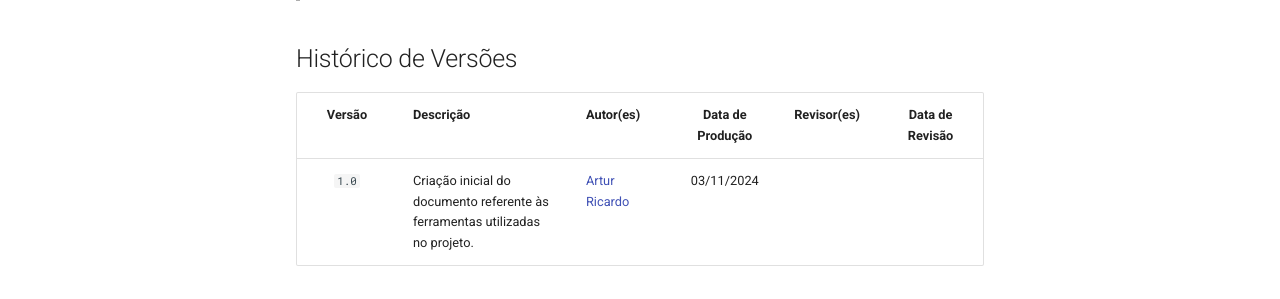
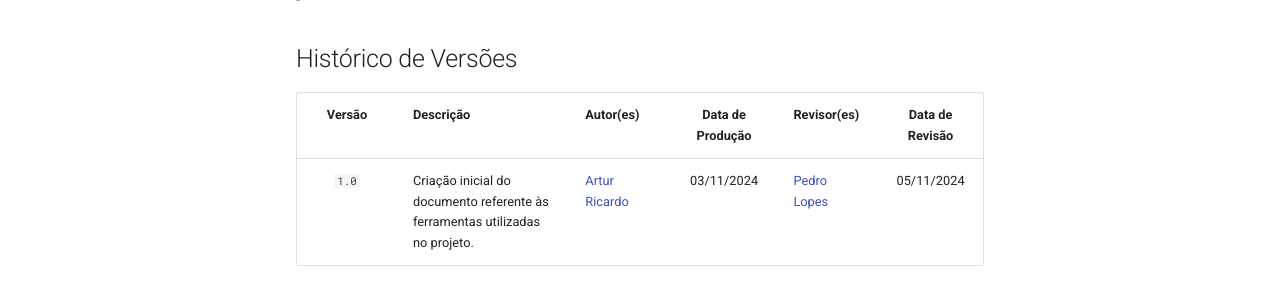
Before and after one commit to Requisitos-de-Software/2024.2-MeuSUSDigital, an MkDocs documentation site: the page built from docs/planejamento/ferramentas.md, in a window 1280 px wide and 900 px high, scrolled down 1958 px. Shown: the part 550-849 px from the top of the window. Built offline with MkDocs 1.6.1 and Material for MkDocs 9.7.7, drawn with Linux system fonts in a browser that asks for light colours.

Commit message:
revisao ferramentas.md

```diff
--- a/docs/planejamento/ferramentas.md
+++ b/docs/planejamento/ferramentas.md
@@ -116,4 +116,4 @@ Este documento trata da descrição de diversas ferramentas que foram selecionad
 
 | Versão | Descrição | Autor(es) | Data de Produção | Revisor(es) | Data de Revisão |
 | :----: | --------- | --------- | :--------------: | ----------- | :-------------: |
-| `1.0`  | Criação inicial do documento referente às ferramentas utilizadas no projeto. | [Artur Ricardo](https://github.com/algorithmorphic) | 03/11/2024 | | |
+| `1.0`  | Criação inicial do documento referente às ferramentas utilizadas no projeto. | [Artur Ricardo](https://github.com/algorithmorphic) | 03/11/2024 | [Pedro Lopes](https://github.com/pLopess) | 05/11/2024 |
```
